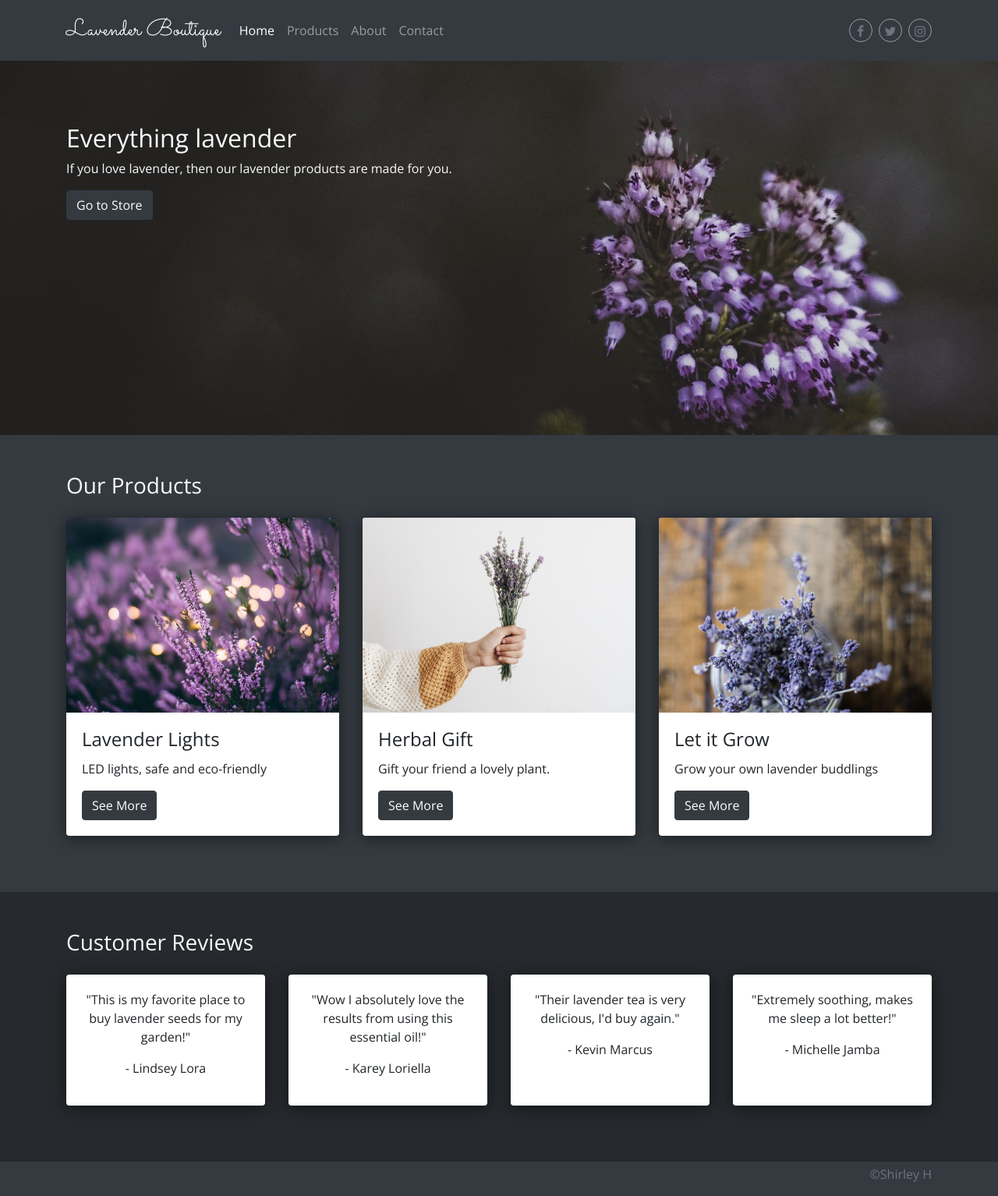
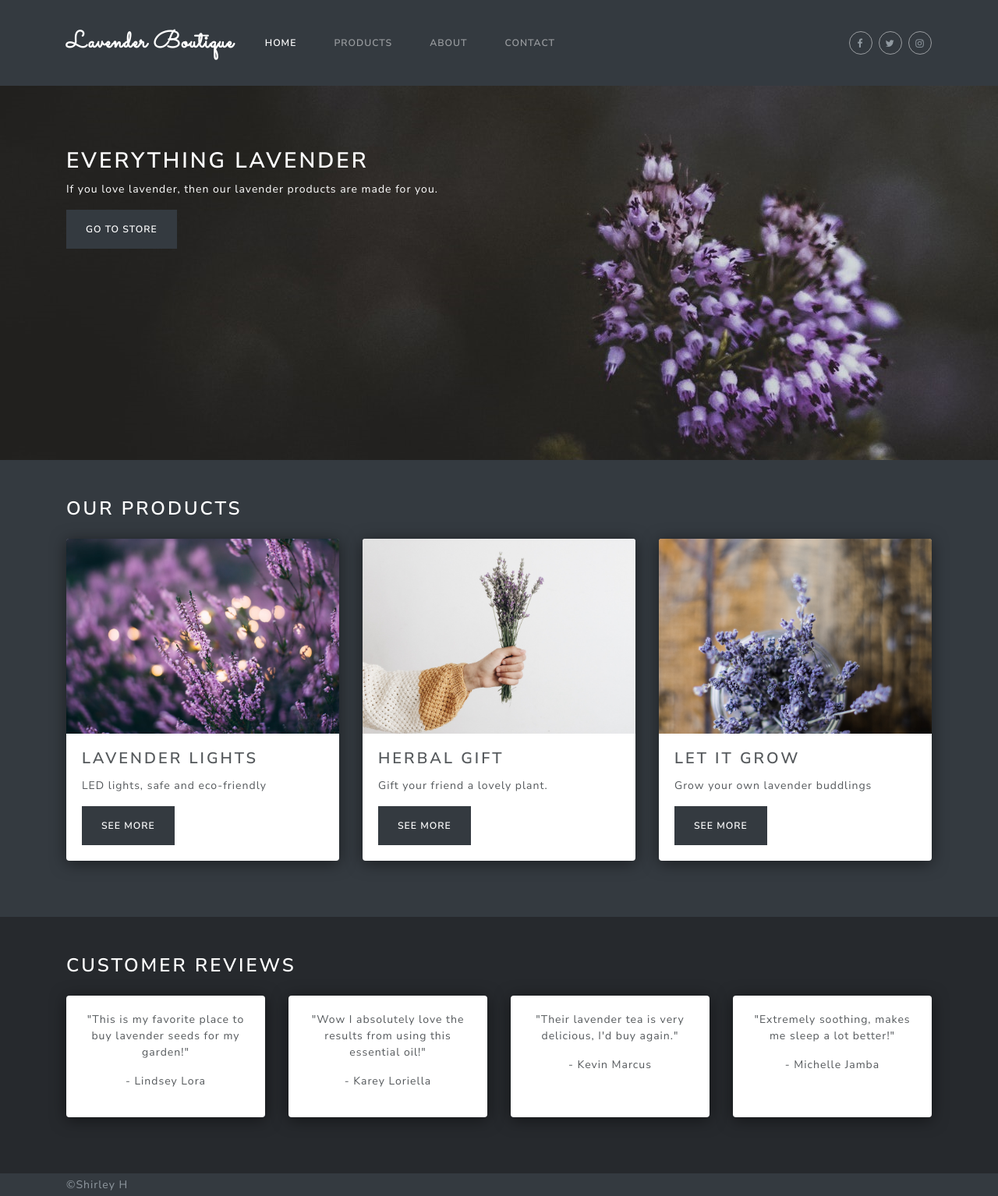
Before and after one commit to serelath/SMCSpring_2019, a PHP site: page /class02/index.html in a window 1280 px wide. Shown: the whole page at 78% size. Run offline with PHP 8.4, Linux system fonts and the light colour scheme; some libraries are stand-ins or nearby versions.

Commit message:
Added Lux Theme and Footer aligned left

```diff
--- a/class02/index.html
+++ b/class02/index.html
@@ -8,11 +8,14 @@
     <!-- Bootstrap CSS -->
     <link rel="stylesheet" href="https://maxcdn.bootstrapcdn.com/bootstrap/4.0.0/css/bootstrap.min.css" integrity="sha384-Gn5384xqQ1aoWXA+058RXPxPg6fy4IWvTNh0E263XmFcJlSAwiGgFAW/dAiS6JXm" crossorigin="anonymous">
 
+    <!--THEME-->
+    <link rel="stylesheet" href="https://bootswatch.com/4/lux/bootstrap.min.css">
+
     <!--STYLESHEET-->
     <link rel="stylesheet" href="style.css" type="text/css">
 
     <!--FONTS-->
-    <link href="https://fonts.googleapis.com/css?family=Sacramento|Open+Sans:300" rel="stylesheet">
+    <link href="https://fonts.googleapis.com/css?family=Sacramento" rel="stylesheet">
 
     <!--ICONS-->
     <link rel="stylesheet" href="https://cdnjs.cloudflare.com/ajax/libs/font-awesome/4.7.0/css/font-awesome.min.css">
@@ -146,7 +149,7 @@
     <!--FOOTER-->
     <div class="container-fluid bg-dark">
        <div class="container">
-            <p class="copy text-muted mb-0 text-lg-right text-center py-1">&copy;Shirley H</p>
+            <p class="copy text-muted mb-0 text-lg-left text-center py-1">&copy;Shirley H</p>
         </div>
     </div>
 
--- a/class02/style.css
+++ b/class02/style.css
@@ -1,6 +1,3 @@
-* {
-    font-family: 'Open Sans', sans-serif;
-}
 a {
     transition: 0.3s;
 }
@@ -10,6 +7,7 @@ a:hover {
 .navbar-brand {
     font-family: 'Sacramento', sans-serif;
     font-size: 30px;
+    text-transform: capitalize !important;
 }
 .jumbotron {
     height: 60vh;
@@ -35,7 +33,7 @@ a:hover {
 .fa {
     width: 30px;
     height: 30px;
-    padding-top: 7px;
+    padding-top: 8.5px;
     text-align: center;
     border: 1px solid rgba(255,255,255, 0.5);
     border-radius: 50%;
```
